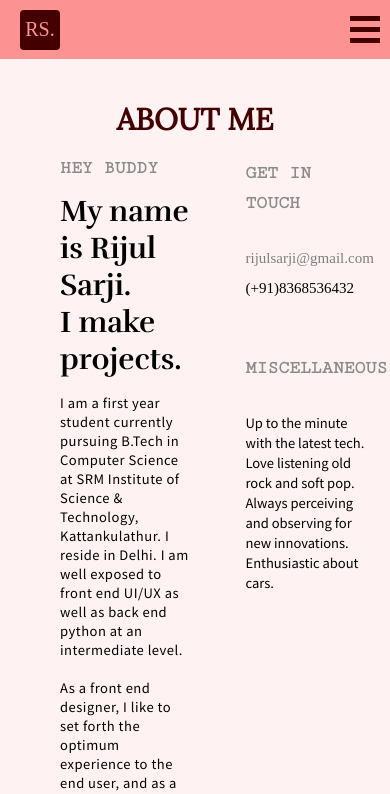
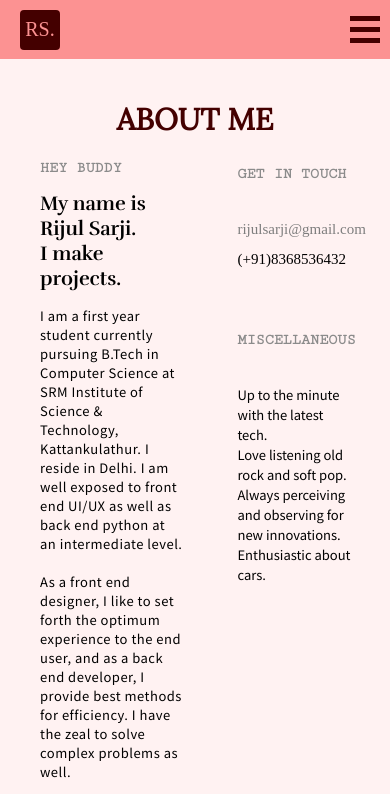
Before and after one commit to rijulsarji/Portfolio-Website, a plain HTML site: page about.html in a window 390 px wide. Shown: the top 794 px of the page. Drawn offline with Linux system fonts and the light colour scheme.

Commit message:
optimising for phone

```diff
--- a/CSS/about.css
+++ b/CSS/about.css
@@ -332,7 +332,7 @@ body{
         justify-content: space-around;
         width: 90vw;
         height: 100%;
-        margin-left: 40px;
+        margin-left: 20px;
         /* margin-right: 80px; */
         padding: 20px;
         column-gap: 20px;
@@ -344,7 +344,7 @@ body{
         margin-top: 15px;
     }
     .text h1{
-        font-size: 30px;
+        font-size: 20px;
         font-family: 'Rufina', serif;
     }
     .contact{
@@ -366,7 +366,7 @@ body{
     }
     .subtitle{
         color: rgb(139, 139, 139);
-        font-size: 18px;
+        font-size: 15px;
         text-transform: uppercase;
         /* font-family: 'Varela', sans-serif; */
         font-family: 'Cutive Mono', monospace;
```
